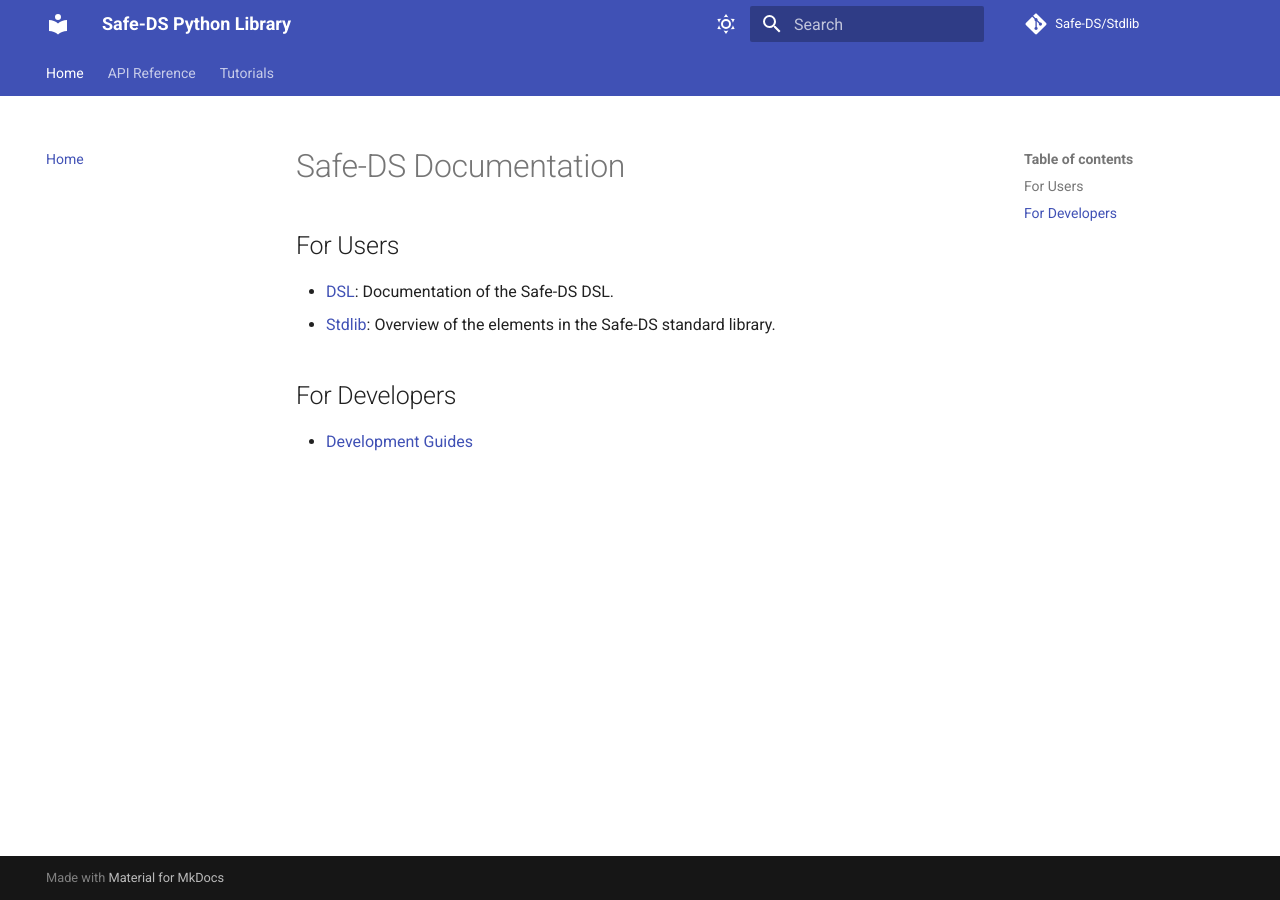
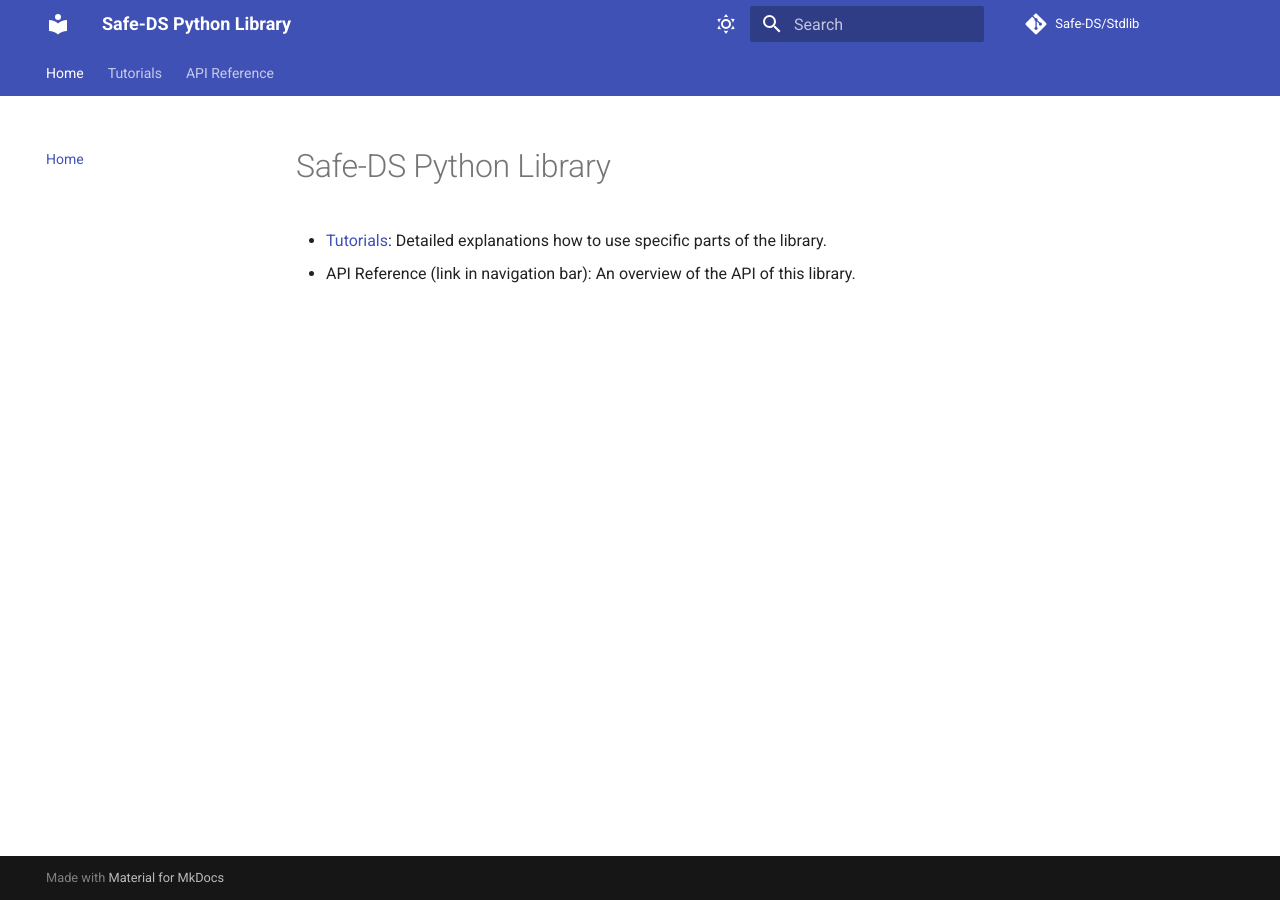
Before and after one commit to Safe-DS/Library, an MkDocs documentation site: the page built from docs/README.md, in a window 1280 px wide. Built offline with MkDocs 1.6.1 and Material for MkDocs 9.7.7, drawn with Linux system fonts in a browser that asks for light colours; comment, search, counter and statistics services are not loaded.

Commit message:
docs: remove outdated information from homepage of documentation (#20)
### Summary of Changes

The homepage of the documentation was linking to documentation of the
DSL. These links are now removed. We'll add more content to the homepage
in a later PR.

```diff
--- a/docs/README.md
+++ b/docs/README.md
@@ -1,14 +1,6 @@
-# Safe-DS Documentation
+# Safe-DS Python Library
 
-## For Users
+* [Tutorials][tutorials]: Detailed explanations how to use specific parts of the library.
+* API Reference (link in navigation bar): An overview of the API of this library.
 
-* [DSL][dsl]: Documentation of the Safe-DS DSL.
-* [Stdlib][stdlib]: Overview of the elements in the Safe-DS standard library.
-
-## For Developers
-
-* [Development Guides][developers]
-
-[dsl]: DSL/README.md
-[stdlib]: Stdlib/API/README.md
-[developers]: Development/README.md
+[tutorials]: tutorials/README.md
--- a/mkdocs.yml
+++ b/mkdocs.yml
@@ -4,8 +4,8 @@ repo_name: Safe-DS/Stdlib
 
 nav:
   - Home: README.md
+  - Tutorials: tutorials/README.md
   - API Reference: reference/
-  - Tutorials: Tutorials/README.md
 
 # Configuration of MkDocs & Material for MkDocs --------------------------------
 
```
Also changed, not shown: docs/tutorials/README.md (+0 -2 lines).
